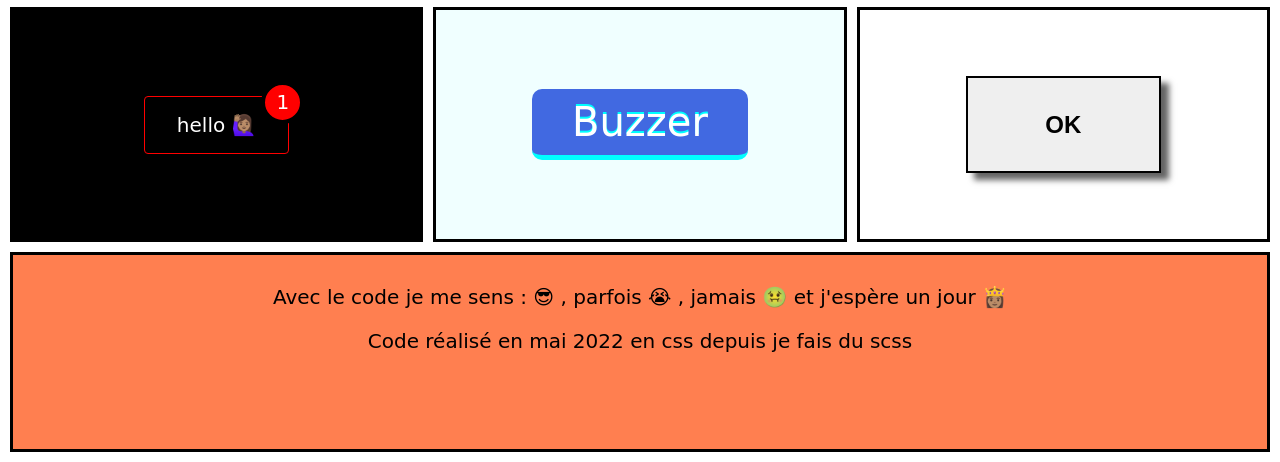
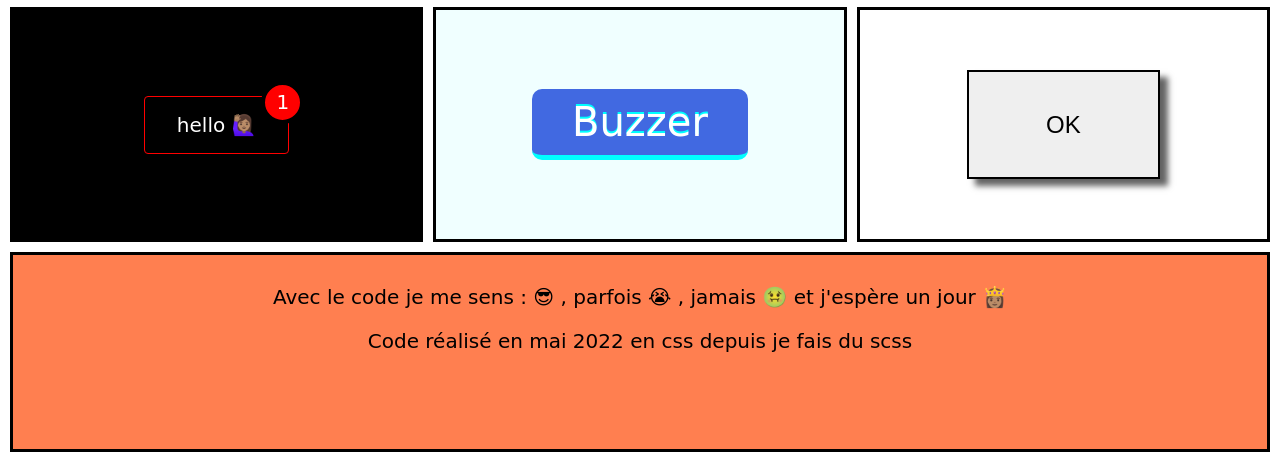
Before and after one commit to SimoneMenou/Boutons, a plain HTML site: page index.html in a window 1280 px wide. Shown: the part 338-800 px from the top of the page. Drawn offline with Linux system fonts and the light colour scheme.

Commit message:
Bouton ok checked

```diff
--- a/gallerie.scss
+++ b/gallerie.scss
@@ -240,14 +240,29 @@ img
     align-items: center;   display: flex;
     justify-content: center;
     align-items: center;
+    button:hover
+    {
+        background-color: #FFCC70;
+
+     }
     button
     {
      font-size: x-large;
-     padding-left: 20%;
-     padding-right: 20%;
      box-shadow: 8px 7px 6px 0px rgba(0,0,0,0.61);
      border: solid 2px;
+     padding-right: 20%;
+     padding-left: 20%;
+     padding-top: 10%;
+     padding-bottom: 10%;
+
+
+
+     a{
+        color: black;
      }
+
+   }
+
 }
 .footer{
     grid-column-start:1 ;
--- a/index.html
+++ b/index.html
@@ -40,8 +40,9 @@
             </div>
 
             <div class="content6">
+
                 <button type="submit">
-                   <h4>OK</h4>
+                    <a href="#">OK</a>
                 </button>
             </div>
 
```
Also changed, not shown: gallerie.css, 1 other file.
